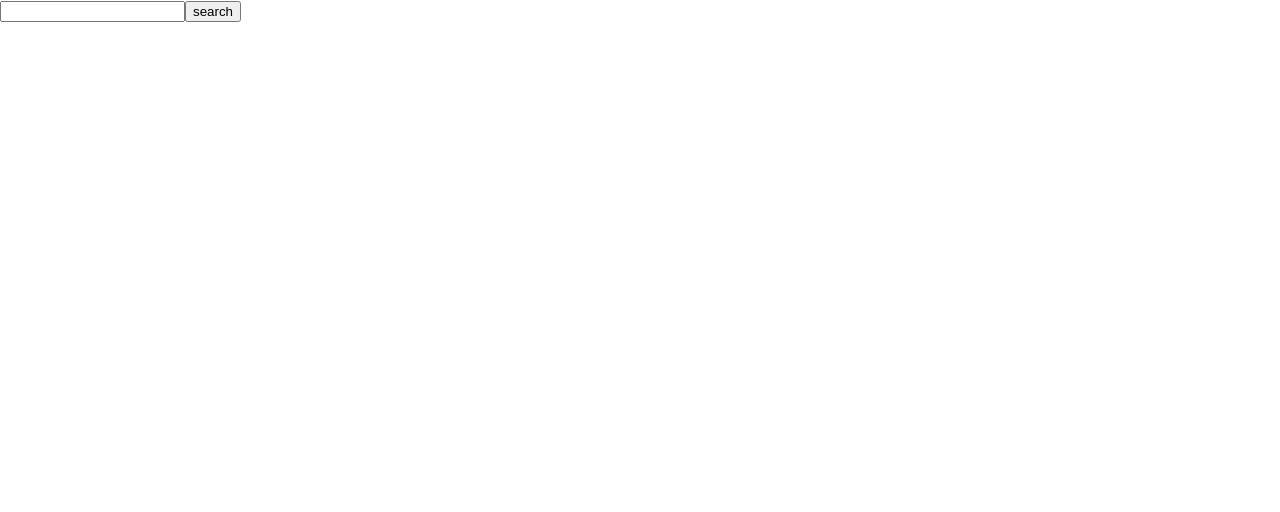
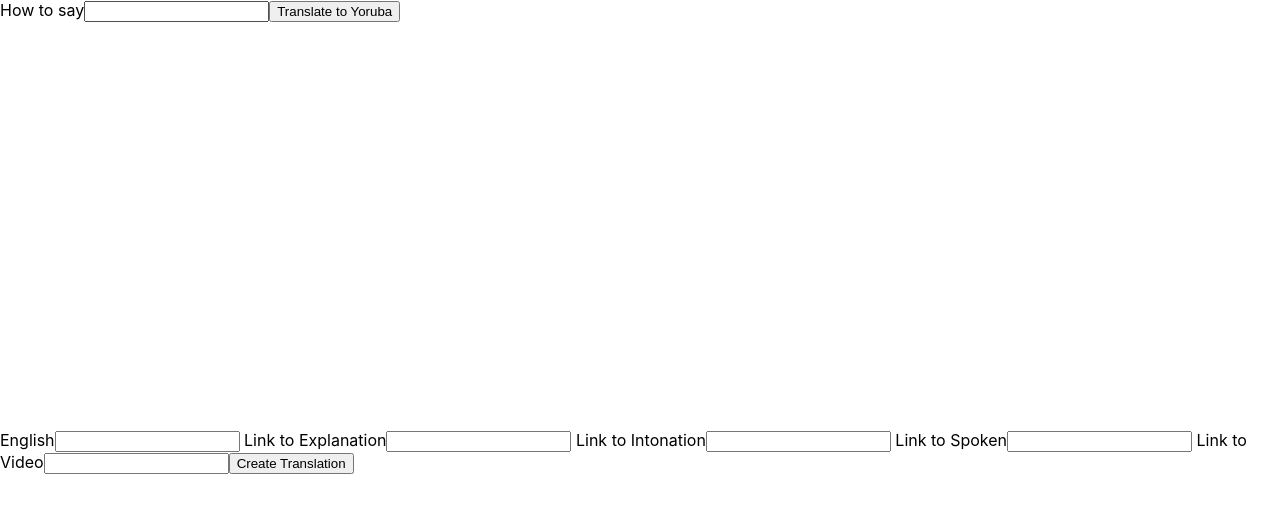
Before and after one commit to Kaytbode/translate-frontend, a React (Create React App) app: page / in a window 1280 px wide. Shown: the top 512 px of the page. Built offline with nearby package versions, Linux system fonts and the light colour scheme.

Commit message:
feat: User can create translation

```diff
--- a/src/App.js
+++ b/src/App.js
@@ -1,5 +1,6 @@
 import React, { Component } from 'react';
-import axios from 'axios';
+import Search from './components/searchPhrase';
+import Create from './components/createPhrase';
 import logo from './logo.svg';
 import './App.css';
 
@@ -7,80 +8,14 @@ import './App.css';
 class App extends Component {
   constructor(props){
     super(props);
-
-    this.state = {
-      value: '',
-      yorExp: '',
-      yorInt: '',
-      yorSpo: '',
-      yorVid: '',
-    };
-    this.handleSubmit = this.handleSubmit.bind(this);
-    this.handleChange = this.handleChange.bind(this);
-  }
-
-  handleChange(event){
-    this.setState({
-      value: event.target.value
-    });
-    event.preventDefault();
-  }
-
-  handleSubmit(event){
-    const uri = `https://translate-eng.herokuapp.com/phrase/search/${this.state.value}`
-
-    axios.get(uri)
-      .then(res => {
-        const { data } = res.data;
-        console.log(data);
-        this.setState({
-          yorExp: data[0].yor_explanation,
-          yorInt: data[0].yor_intonation,
-          yorSpo: data[0].yor_spoken,
-          yorVid: data[0].yor_video,
-        });
-        console.log(res.data.data);
-      })
-      .catch(err => {
-        console.log(err);
-      })
-
-    event.preventDefault();
   }
 
   render(){
     return(
       <div>
-        <form onSubmit = { this.handleSubmit }>
-          <input name='search_phrase' type='text' value={ this.state.value } onChange={ this.handleChange }/>
-          <button type='submit'>search</button>
-        </form>
-        <iframe
-          frameBorder="0"
-          width="400"
-          height="200"
-          src={this.state.yorExp}>
-        </iframe>
-        <iframe
-          frameBorder="0"
-          width="400"
-          height="200"
-          src={this.state.yorInt}>
-        </iframe>
-        <iframe
-          frameBorder="0"
-          width="400"
-          height="200"
-          src={this.state.yorSpo}>
-        </iframe>
-        <iframe
-          frameBorder="0"
-          width="400"
-          height="200"
-          src={this.state.yorVid}>
-        </iframe>
+        <Search />
+        <Create />
       </div>
-
     );
   }
 }
--- /dev/null
+++ b/src/components/createPhrase.js
@@ -0,0 +1,71 @@
+import React, { Component } from 'react';
+import axios from 'axios';
+
+
+class Create extends Component {
+    constructor(props){
+        super(props);
+
+        this.handleChange = this.handleChange.bind(this)
+        this.handleSubmit = this.handleSubmit.bind(this);
+
+        this.state = {
+            english: '',
+            yor_spoken:'',
+            yor_intonation:'',
+            yor_explanation:'',
+            yor_video:''
+        }
+    }
+
+    handleSubmit(event){
+        const uri = 'https://translate-eng.herokuapp.com/phrase/create'
+        const { yor_explanation, yor_intonation, yor_spoken, yor_video, english } = this.state;
+
+        axios.post(uri, {
+            english,
+            yor_explanation,
+            yor_intonation,
+            yor_spoken,
+            yor_video
+        })
+        .then(res => {
+            console.log(res);
+        })
+        event.preventDefault()
+    }
+
+    handleChange(event){
+        this.setState({
+            [event.target.name]: event.target.value
+        });
+    }
+
+    render(){
+        const { english, yor_video, yor_intonation, yor_spoken, yor_explanation } = this.state;
+        return(
+          <div>
+            <form onSubmit = { this.handleSubmit }>
+              <label> English
+              <input name='english' type='text' value={ english } onChange={ this.handleChange }/>
+              </label>
+              <label> Link to Explanation
+              <input name='yor_explanation' type='text' value={ yor_explanation } onChange={ this.handleChange }/>
+              </label>
+              <label> Link to Intonation
+              <input name='yor_intonation' type='text' value={ yor_intonation } onChange={ this.handleChange }/>
+              </label>
+              <label> Link to Spoken
+              <input name='yor_spoken' type='text' value={ yor_spoken } onChange={ this.handleChange }/>
+              </label>
+              <label> Link to Video
+              <input name='yor_video' type='text' value={ yor_video } onChange={ this.handleChange }/>
+              </label>
+              <button type='submit'>Create Translation</button>
+            </form>
+          </div>
+        );
+    }
+}
+
+export default Create;
--- /dev/null
+++ b/src/components/searchPhrase.js
@@ -0,0 +1,87 @@
+import React, { Component } from 'react';
+import axios from 'axios';
+
+
+class Search extends Component {
+    constructor(props){
+        super(props);
+
+        this.state = {
+          value: '',
+          yorExp: '',
+          yorInt: '',
+          yorSpo: '',
+          yorVid: '',
+        };
+
+        this.handleChange = this.handleChange.bind(this)
+        this.handleSubmit = this.handleSubmit.bind(this);
+    }
+
+    handleSubmit(event){
+      const uri = `https://translate-eng.herokuapp.com/phrase/search/${this.state.value}`
+
+      axios.get(uri)
+        .then(res => {
+          const { data } = res.data;
+          this.setState({
+            yorExp: data[0].yor_explanation,
+            yorInt: data[0].yor_intonation,
+            yorSpo: data[0].yor_spoken,
+            yorVid: data[0].yor_video,
+          });
+        })
+        .catch(err => {
+          console.log(err);
+        })
+
+      event.preventDefault();
+    }
+
+    handleChange(event){
+      this.setState({
+        value: event.target.value
+      });
+      event.preventDefault();
+    }
+
+    render(){
+        const { value, yorVid, yorSpo, yorInt, yorExp } = this.state;
+        return(
+          <div>
+            <form onSubmit = { this.handleSubmit }>
+              <label> How to say
+              <input name='search_phrase' type='text' value={ value } onChange={ this.handleChange }/>
+              </label>
+              <button type='submit'>Translate to Yoruba</button>
+            </form>
+            <iframe
+              frameBorder="0"
+              width="400"
+              height="200"
+              src={yorExp}>
+            </iframe>
+            <iframe
+              frameBorder="0"
+              width="400"
+              height="200"
+              src={yorInt}>
+            </iframe>
+            <iframe
+              frameBorder="0"
+              width="400"
+              height="200"
+              src={yorSpo}>
+            </iframe>
+            <iframe
+              frameBorder="0"
+              width="400"
+              height="200"
+              src={yorVid}>
+            </iframe>
+          </div>
+        );
+    }
+}
+
+export default Search;
```
